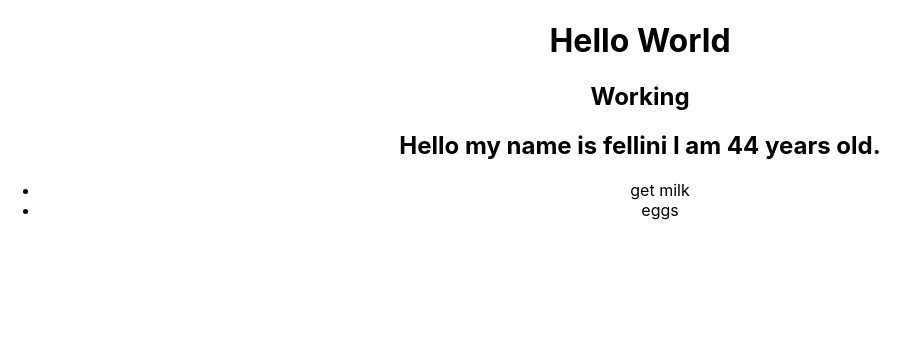
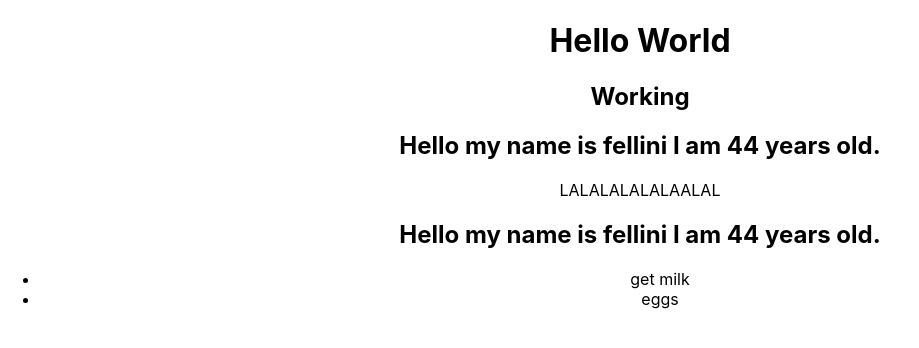
Before and after one commit to akexinad/advanced-react-ts, a React (Create React App) app in the folder start/: page / in a window 1280 px wide. Shown: the top 348 px of the page, without its empty margins (0-919 px from the left). Built offline with nearby package versions, Linux system fonts and the light colour scheme.

Commit message:
37. Understanding the Children Property

```diff
--- a/start/src/App.tsx
+++ b/start/src/App.tsx
@@ -28,7 +28,8 @@ class App extends Component {
             <div className="App">
                 <h1>Hello World</h1>
                 <h2>Working</h2>
-                <Person info={ profile } />
+                <Person info={ profile } >LALALALALALAALAL</Person>
+                <Person info={ profile } ></Person>
                 <TodoList todos={ todos }/>
             </div>
         );
--- a/start/src/components/Person/Person.tsx
+++ b/start/src/components/Person/Person.tsx
@@ -1,18 +1,20 @@
-import React, { FC } from "react";
+import React, { FC, Fragment } from "react";
 
 interface ProfileProps {
     info: {
-        name: string;
-        age: number;
-    }
+        name: string,
+        age: number
+    };
 }
 
-const Person: FC<ProfileProps> = ({ info }) => {
+const Person: FC<ProfileProps> = ({ info, children }) => {
     return (
-        <h2>
-            Hello my name is {info.name} I am {info.age} years
-            old.
-        </h2>
+        <Fragment>
+            <h2>
+                Hello my name is {info.name} I am {info.age} years old.
+            </h2>
+            <p>{children}</p>
+        </Fragment>
     );
 };
 
```
